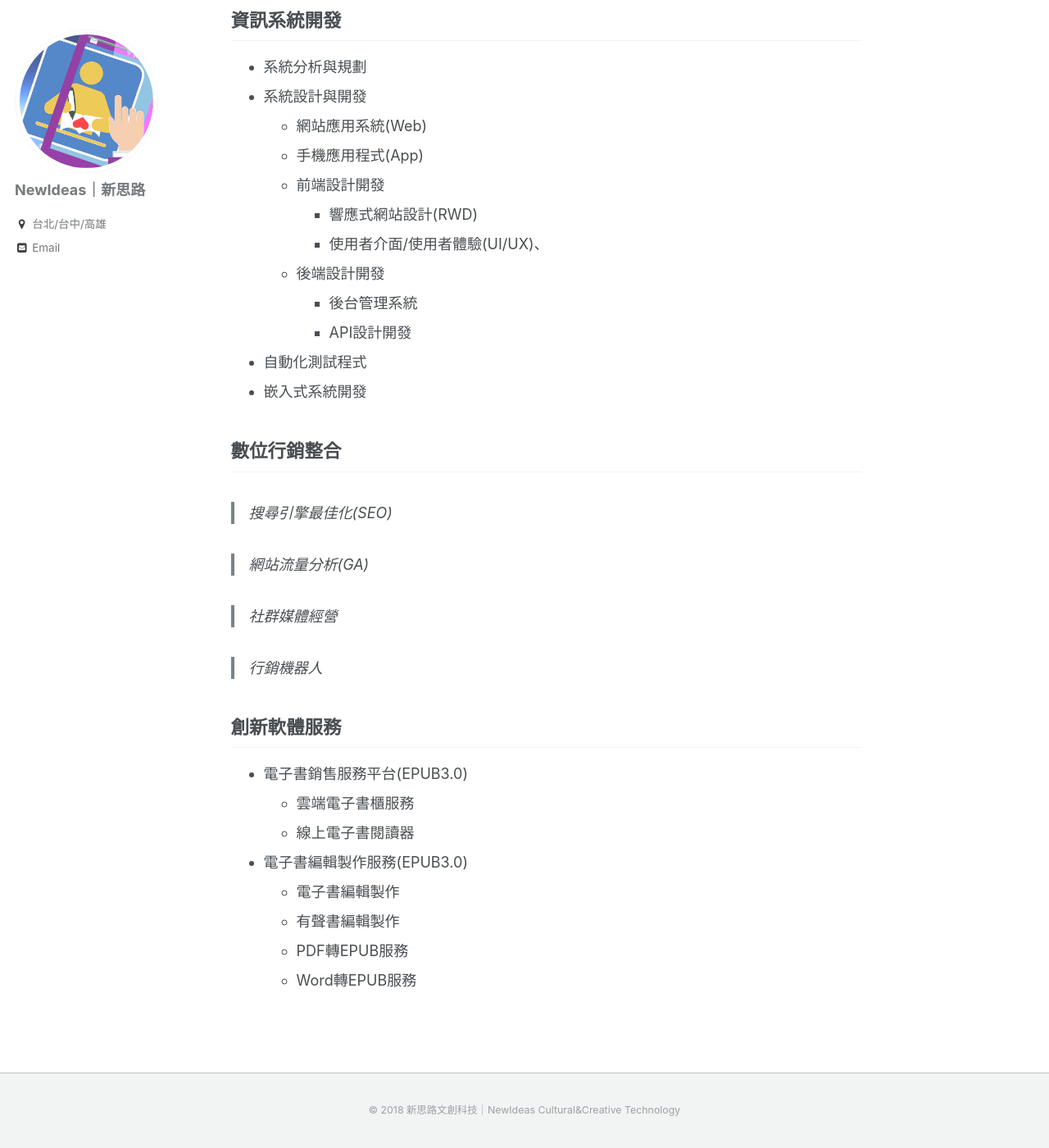
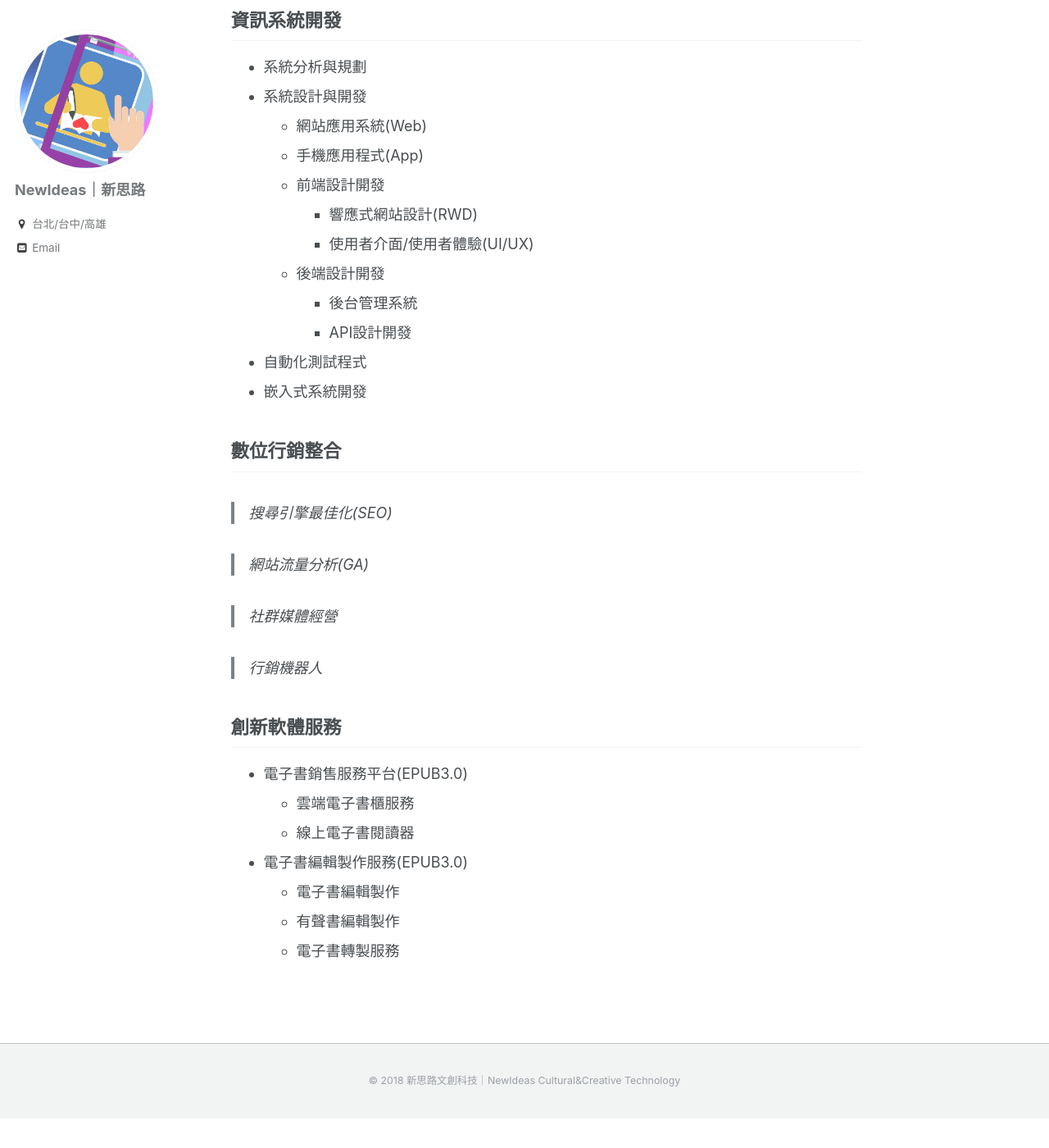
Before and after one commit to ikevin28/newideas8.github.io, a Jekyll site: the page built from _pages/services.md, in a window 1280 px wide and 1400 px high, scrolled down 194 px. Shown: the whole window at 82% size. Built offline with Jekyll 4.4.1, drawn with Linux system fonts in a browser that asks for light colours; after the commit the page ends 1558 px from its top, so only the background shows below that.

Commit message:
Update services.md

```diff
--- a/_pages/services.md
+++ b/_pages/services.md
@@ -15,7 +15,7 @@ redirect_from:
   * 手機應用程式(App)
   * 前端設計開發
     * 響應式網站設計(RWD)
-    * 使用者介面/使用者體驗(UI/UX)、
+    * 使用者介面/使用者體驗(UI/UX)
   * 後端設計開發
     * 後台管理系統
     * API設計開發
@@ -41,5 +41,4 @@ redirect_from:
 * 電子書編輯製作服務(EPUB3.0)
   * 電子書編輯製作
   * 有聲書編輯製作
-  * PDF轉EPUB服務
-  * Word轉EPUB服務
+  * 電子書轉製服務
```
